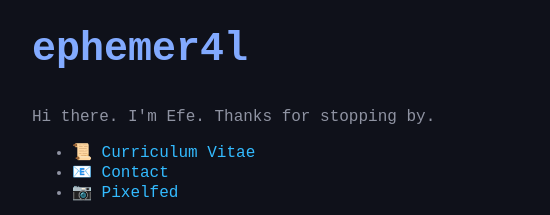
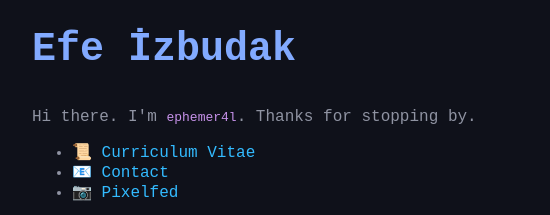
Before and after one commit to ephemer4l/ephemer4l.github.io, a plain HTML site: page index.html in a window 1280 px wide. Shown: the top 215 px of the page, 208-758 px from the left. Drawn offline with Linux system fonts and the light colour scheme.

Commit message:
update name

```diff
--- a/index.html
+++ b/index.html
@@ -14,14 +14,14 @@
 <body>
 <main>
 <a href="https://ephemer4l.me/"><header>
-	<h1 id="mainlink">ephemer4l</h1>
+	<h1 id="mainlink">Efe İzbudak</h1>
 </header></a>
 <article>
 <!-- <h2 id="introduction">Introduction</h2> -->
 
 <figure class="resright"><img src="https://avatars.githubusercontent.com/u/102478867?v=4" title="Efe" height="200"><figcaption>Taken with my x200.</figcaption></figure>
 
-<p>Hi there. I'm Efe. Thanks for stopping by.</p>
+<p>Hi there. I'm <code>ephemer4l</code>. Thanks for stopping by.</p>
 <ul>
 <li><a href="cv.pdf">📜 Curriculum Vitae</a></li>
 <li><a href="mailto:ephemer4l@liberior.org">📧 Contact</a></li>
```
